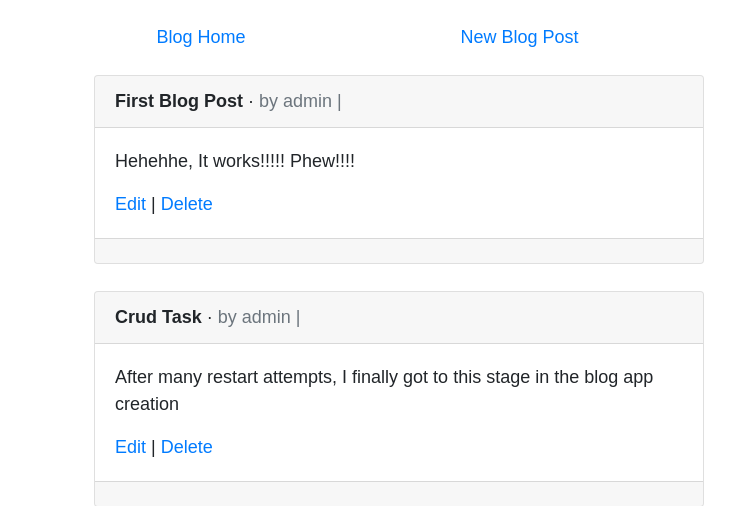
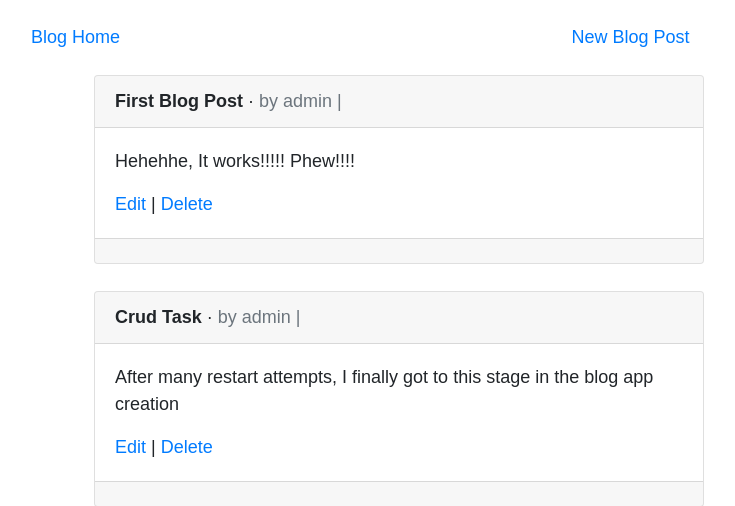
Before and after one commit to MateerialRepo/blog_task, a Django app: page / in a window 1280 px wide. Shown: the part 56-562 px from the top of the page, without its empty margins (241-976 px from the left). Run offline with Django 3.2, Linux system fonts and the light colour scheme; data comes from the database, SQL or seed files in the repository; parts of the project's set-up code (start-up, migrations or seed data) failed here and were passed over; some web fonts are replaced.

Commit message:
smae changes

```diff
--- a/templates/base.html
+++ b/templates/base.html
@@ -48,10 +48,11 @@
 
         <main>
             <div class="container row justify-content-around m-4">
-                <div class="col-md-4 text-right">
+                <div class="col-md-4 text-center">
                     <span class="text-right"><a href="{% url 'home' %}"> Blog Home</a></span>
                 </div>
-                <div class="col-md-4 text-left">
+                <div class="col-md-4 text-center">
+
                     <span class=""><a href="{% url 'post_new' %}">New Blog Post</a></span>
                 </div>
             </div>
```
